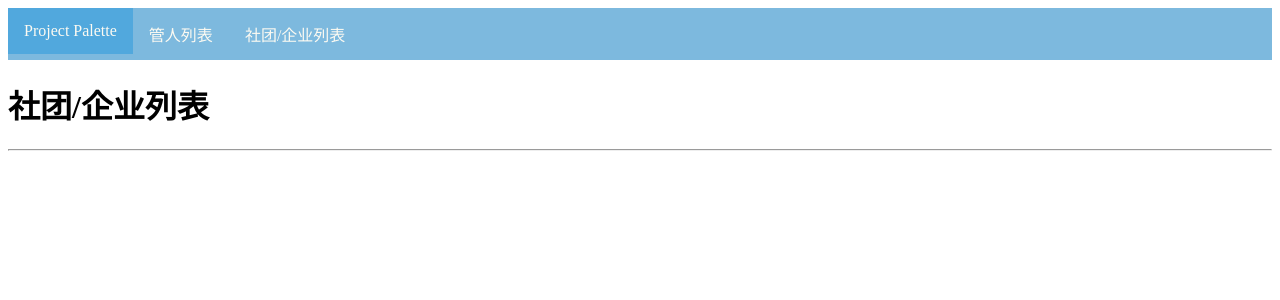
After one commit to stardustcyan/ProjectPaletteWeb, a Flask app: page /group_list in a window 1280 px wide. The commit adds this page. Shown: the top 300 px of the page. Run offline with Flask 2, Linux system fonts and the light colour scheme; data that the repository does not hold is empty.

Commit message:
将原先的列表划分为了Vtuber/Group

```diff
--- a/app/routes.py
+++ b/app/routes.py
@@ -17,13 +17,17 @@ def index():
     return render_template('index.html', vtbs=vtbs, title='主页')
 
 
-@app.route('/list')
-def list():
-    groups = Group.query.all()
+@app.route('/vtb_list')
+def vtb_list():
     vtbs = Vtuber.query.all()
 
-    return render_template('list.html', vtbs=vtbs, groups=groups, title='管人列表')
+    return render_template('vtb_list.html', vtbs=vtbs, title='管人列表')
 
+@app.route('/group_list')
+def group_list():
+    groups = Group.query.all();
+
+    return render_template('group_list.html', groups = groups, title = '社团/企业列表')
 
 @app.route('/vtuber/<id>')
 def vtuber(id):
--- a/app/templates/base.html
+++ b/app/templates/base.html
@@ -12,7 +12,8 @@
     <body>
         <ul class="title">
             <li class="title"><a class="main_page" href="/index">Project Palette</a></li>
-            <li class="title"><a href="/list">列表</a></li>
+            <li class="title"><a href="/vtb_list">管人列表</a></li>
+            <li class="title"><a href="/group_list">社团/企业列表</a></li>
         </ul>
         {% block content %}
         {% endblock %}
--- /dev/null
+++ b/app/templates/group_list.html
@@ -0,0 +1,10 @@
+{% extends "base.html" %}
+{% block content %}
+    <div>
+        <h1>社团/企业列表</h1>
+        <hr>
+        {% for group in groups %}
+            <p><a href="{{ '/group/'~group.id }}"><b>{{ group.name }}</b></a></p>
+        {% endfor %}
+    </div>
+{% endblock %}
```
Also changed, not shown: app/templates/vtb_list.html (renamed from app/templates/list.html, +0 -8 lines).
